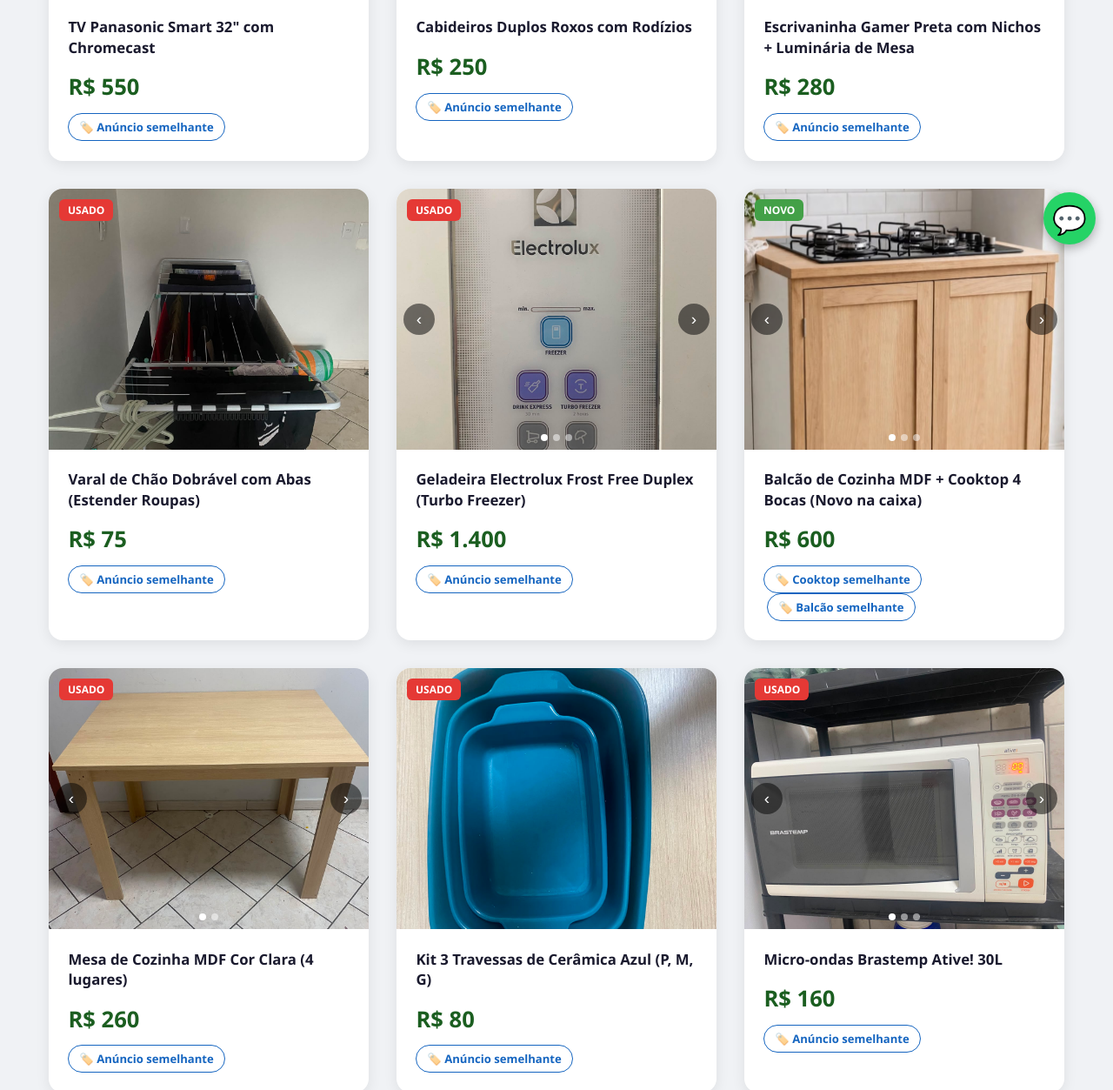
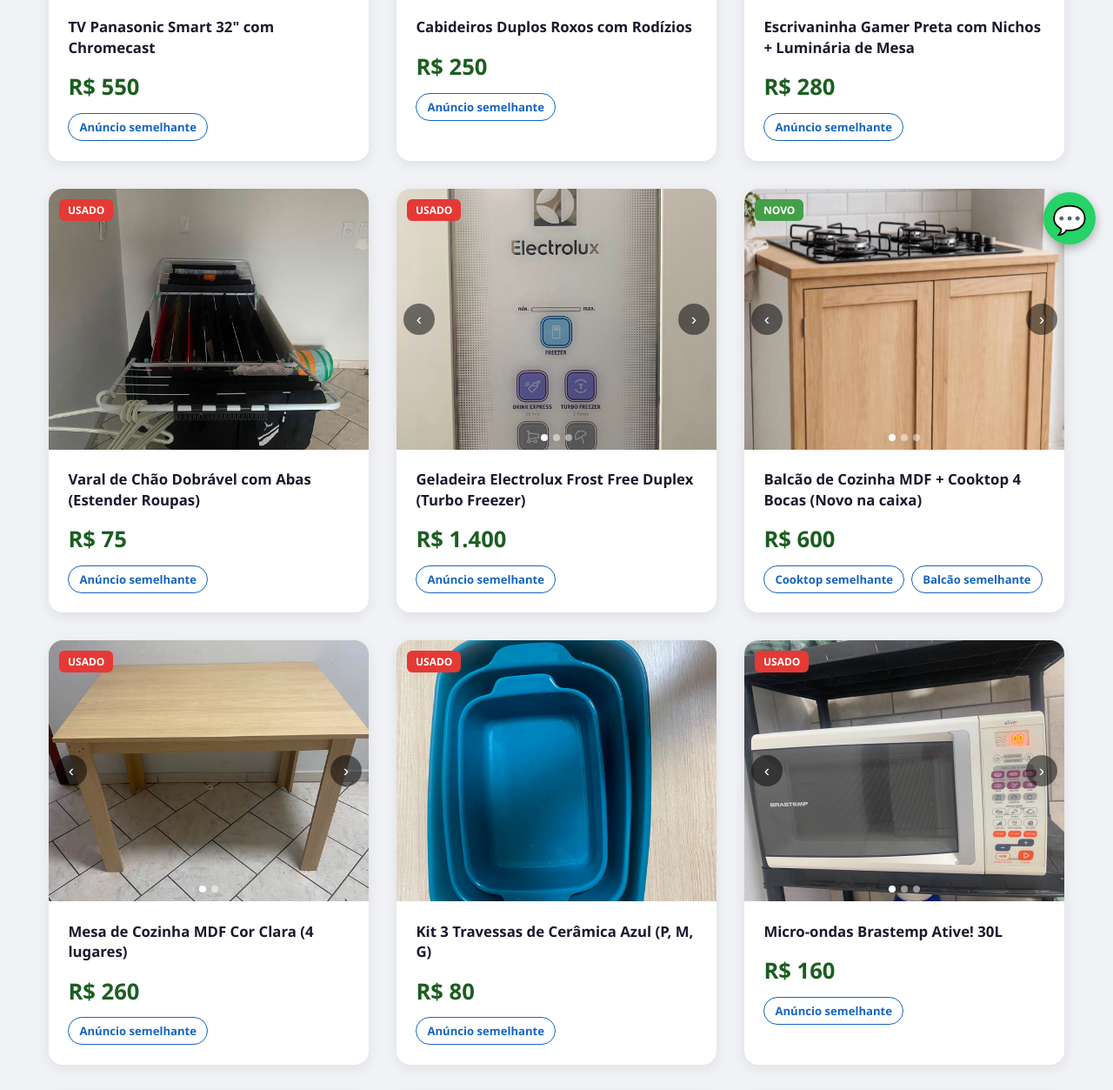
Before and after one commit to brunosrd/desapegoriodosul, a plain HTML site: page index.html in a window 1280 px wide. Shown: the part 499-1752 px from the top of the page at 87% size. Drawn offline with Linux system fonts and the light colour scheme.

Commit message:
Remove emojis dos links de anúncio semelhante

```diff
--- a/index.html
+++ b/index.html
@@ -243,7 +243,7 @@
                 <div class="product-info">
                     <div class="product-name">TV Panasonic Smart 32" com Chromecast</div>
                     <div class="product-price">R$ 550</div>
-                    <div class="product-compare"><a href="https://www.220-electronics.com/products/panasonic-th-32h400m-32-led-tv-pal-ntsc-secam-110-v-220-volt-240-volts-50-60-hz" target="_blank">🏷️ Anúncio semelhante</a></div>
+                    <div class="product-compare"><a href="https://www.220-electronics.com/products/panasonic-th-32h400m-32-led-tv-pal-ntsc-secam-110-v-220-volt-240-volts-50-60-hz" target="_blank">Anúncio semelhante</a></div>
                 </div>
             </div>
 
@@ -258,7 +258,7 @@
                 <div class="product-info">
                     <div class="product-name">Cabideiros Duplos Roxos com Rodízios</div>
                     <div class="product-price">R$ 250</div>
-                    <div class="product-compare"><a href="https://www.mercadolivre.com.br/arara-de-roupas-com-rodinhas-sapateira-altura-regulavel/up/MLBU4333538880" target="_blank">🏷️ Anúncio semelhante</a></div>
+                    <div class="product-compare"><a href="https://www.mercadolivre.com.br/arara-de-roupas-com-rodinhas-sapateira-altura-regulavel/up/MLBU4333538880" target="_blank">Anúncio semelhante</a></div>
                 </div>
             </div>
 
@@ -273,7 +273,7 @@
                 <div class="product-info">
                     <div class="product-name">Escrivaninha Gamer Preta com Nichos + Luminária de Mesa</div>
                     <div class="product-price">R$ 280</div>
-                    <div class="product-compare"><a href="https://www.kabum.com.br/produto/354196/mesa-gamer-notavel-escrivaninha-para-computador-home-office-nicho-cpu-3-prateleiras-quarto-preta" target="_blank">🏷️ Anúncio semelhante</a></div>
+                    <div class="product-compare"><a href="https://www.kabum.com.br/produto/354196/mesa-gamer-notavel-escrivaninha-para-computador-home-office-nicho-cpu-3-prateleiras-quarto-preta" target="_blank">Anúncio semelhante</a></div>
                 </div>
             </div>
 
@@ -288,7 +288,7 @@
                 <div class="product-info">
                     <div class="product-name">Varal de Chão Dobrável com Abas (Estender Roupas)</div>
                     <div class="product-price">R$ 75</div>
-                    <div class="product-compare"><a href="https://www.carrefour.com.br/varal-de-chao-com-abas-maxi-006010-mor-mp935977705/p" target="_blank">🏷️ Anúncio semelhante</a></div>
+                    <div class="product-compare"><a href="https://www.carrefour.com.br/varal-de-chao-com-abas-maxi-006010-mor-mp935977705/p" target="_blank">Anúncio semelhante</a></div>
                 </div>
             </div>
 
@@ -308,7 +308,7 @@
                 <div class="product-info">
                     <div class="product-name">Geladeira Electrolux Frost Free Duplex (Turbo Freezer)</div>
                     <div class="product-price">R$ 1.400</div>
-                    <div class="product-compare"><a href="https://www.mercadolivre.com.br/geladeira-electrolux-frost-free-inverter-490l-experience-inverse-branca-ib51/p/MLB61779090" target="_blank">🏷️ Anúncio semelhante</a></div>
+                    <div class="product-compare"><a href="https://www.mercadolivre.com.br/geladeira-electrolux-frost-free-inverter-490l-experience-inverse-branca-ib51/p/MLB61779090" target="_blank">Anúncio semelhante</a></div>
                 </div>
             </div>
 
@@ -328,7 +328,7 @@
                 <div class="product-info">
                     <div class="product-name">Balcão de Cozinha MDF + Cooktop 4 Bocas (Novo na caixa)</div>
                     <div class="product-price">R$ 600</div>
-                    <div class="product-compare"><a href="https://www.schumann.com.br/cooktop-4-bocas-a-gas-fischer-fit-line-com-mesa-de-vidro-temperado-preto-bivolt-p1213013" target="_blank">🏷️ Cooktop semelhante</a> <a href="https://www.madesa.com/products/balcao-madesa-acordes-100-mdf-80-cm-2-portas-branco" target="_blank">🏷️ Balcão semelhante</a></div>
+                    <div class="product-compare"><a href="https://www.schumann.com.br/cooktop-4-bocas-a-gas-fischer-fit-line-com-mesa-de-vidro-temperado-preto-bivolt-p1213013" target="_blank">Cooktop semelhante</a> <a href="https://www.madesa.com/products/balcao-madesa-acordes-100-mdf-80-cm-2-portas-branco" target="_blank">Balcão semelhante</a></div>
                 </div>
             </div>
 
@@ -347,7 +347,7 @@
                 <div class="product-info">
                     <div class="product-name">Mesa de Cozinha MDF Cor Clara (4 lugares)</div>
                     <div class="product-price">R$ 260</div>
-                    <div class="product-compare"><a href="https://www.amazon.com.br/Jantar-120x90-Lugares-Madeira-OffWhite/dp/B0D1YMCM8L" target="_blank">🏷️ Anúncio semelhante</a></div>
+                    <div class="product-compare"><a href="https://www.amazon.com.br/Jantar-120x90-Lugares-Madeira-OffWhite/dp/B0D1YMCM8L" target="_blank">Anúncio semelhante</a></div>
                 </div>
             </div>
 
@@ -362,7 +362,7 @@
                 <div class="product-info">
                     <div class="product-name">Kit 3 Travessas de Cerâmica Azul (P, M, G)</div>
                     <div class="product-price">R$ 80</div>
-                    <div class="product-compare"><a href="https://www.amazon.com.br/travessa-ceramica/s?k=travessa%20ceramica" target="_blank">🏷️ Anúncio semelhante</a></div>
+                    <div class="product-compare"><a href="https://www.amazon.com.br/travessa-ceramica/s?k=travessa%20ceramica" target="_blank">Anúncio semelhante</a></div>
                 </div>
             </div>
 
@@ -382,7 +382,7 @@
                 <div class="product-info">
                     <div class="product-name">Micro-ondas Brastemp Ative! 30L</div>
                     <div class="product-price">R$ 160</div>
-                    <div class="product-compare"><a href="https://www.mercadolivre.com.br/micro-ondas-brastemp-32l-branco-com-menu-gourmet-bms46ab/p/MLB19119107" target="_blank">🏷️ Anúncio semelhante</a></div>
+                    <div class="product-compare"><a href="https://www.mercadolivre.com.br/micro-ondas-brastemp-32l-branco-com-menu-gourmet-bms46ab/p/MLB19119107" target="_blank">Anúncio semelhante</a></div>
                 </div>
             </div>
 
@@ -401,7 +401,7 @@
                 <div class="product-info">
                     <div class="product-name">Sanduicheira Cadence Inox</div>
                     <div class="product-price">R$ 65</div>
-                    <div class="product-compare"><a href="https://www.pontofrio.com.br/sanduicheira-cadence-toast-e-grill-prime-preto-e-prata-110v/p/1546490306" target="_blank">🏷️ Anúncio semelhante</a></div>
+                    <div class="product-compare"><a href="https://www.pontofrio.com.br/sanduicheira-cadence-toast-e-grill-prime-preto-e-prata-110v/p/1546490306" target="_blank">Anúncio semelhante</a></div>
                 </div>
             </div>
 
@@ -420,7 +420,7 @@
                 <div class="product-info">
                     <div class="product-name">Panela Elétrica de Arroz Mondial Fast Rice 5</div>
                     <div class="product-price">R$ 130</div>
-                    <div class="product-compare"><a href="https://www.pontofrio.com.br/panela-eletrica-mondial-fast-rice-5-premium-npe-08-5x/p/1560098941" target="_blank">🏷️ Anúncio semelhante</a></div>
+                    <div class="product-compare"><a href="https://www.pontofrio.com.br/panela-eletrica-mondial-fast-rice-5-premium-npe-08-5x/p/1560098941" target="_blank">Anúncio semelhante</a></div>
                 </div>
             </div>
 
@@ -439,7 +439,7 @@
                 <div class="product-info">
                     <div class="product-name">Air Fryer Mondial Family 4L</div>
                     <div class="product-price">R$ 140</div>
-                    <div class="product-compare"><a href="https://www.pontofrio.com.br/fritadeira-eletrica-mondial-air-fryer-4-litros-afn-40/p/1560593162" target="_blank">🏷️ Anúncio semelhante</a></div>
+                    <div class="product-compare"><a href="https://www.pontofrio.com.br/fritadeira-eletrica-mondial-air-fryer-4-litros-afn-40/p/1560593162" target="_blank">Anúncio semelhante</a></div>
                 </div>
             </div>
 
@@ -459,7 +459,7 @@
                 <div class="product-info">
                     <div class="product-name">Aspirador de Pó Vertical Mondial 1000W</div>
                     <div class="product-price">R$ 95</div>
-                    <div class="product-compare"><a href="https://www.carrefour.com.br/produto/aspirador-de-po-vertical-cyclone-stick-1000-mondial-328424336" target="_blank">🏷️ Anúncio semelhante</a></div>
+                    <div class="product-compare"><a href="https://www.carrefour.com.br/produto/aspirador-de-po-vertical-cyclone-stick-1000-mondial-328424336" target="_blank">Anúncio semelhante</a></div>
                 </div>
             </div>
 
@@ -479,7 +479,7 @@
                 <div class="product-info">
                     <div class="product-name">Lavadora Electrolux Turbo Capacidade 12kg</div>
                     <div class="product-price">R$ 650</div>
-                    <div class="product-compare"><a href="https://www.zoom.com.br/lavadora-roupas/lavadora-electrolux-12-kg-lt12" target="_blank">🏷️ Anúncio semelhante</a></div>
+                    <div class="product-compare"><a href="https://www.zoom.com.br/lavadora-roupas/lavadora-electrolux-12-kg-lt12" target="_blank">Anúncio semelhante</a></div>
                 </div>
             </div>
 
@@ -494,7 +494,7 @@
                 <div class="product-info">
                     <div class="product-name">Ventilador de Coluna Britânia Turbo 160W</div>
                     <div class="product-price">R$ 110</div>
-                    <div class="product-compare"><a href="https://www.britania.com.br/ventilador-bvt450-127v-033011181/p" target="_blank">🏷️ Anúncio semelhante</a></div>
+                    <div class="product-compare"><a href="https://www.britania.com.br/ventilador-bvt450-127v-033011181/p" target="_blank">Anúncio semelhante</a></div>
                 </div>
             </div>
 
@@ -513,7 +513,7 @@
                 <div class="product-info">
                     <div class="product-name">Aquecedor / Termoventilador Good&Go</div>
                     <div class="product-price">R$ 70</div>
-                    <div class="product-compare"><a href="https://www.buscape.com.br/aquecedor-ambiente-ar/aquecedor-eletrico-termoventilador-ventisol-a1" target="_blank">🏷️ Anúncio semelhante</a></div>
+                    <div class="product-compare"><a href="https://www.buscape.com.br/aquecedor-ambiente-ar/aquecedor-eletrico-termoventilador-ventisol-a1" target="_blank">Anúncio semelhante</a></div>
                 </div>
             </div>
 
@@ -532,7 +532,7 @@
                 <div class="product-info">
                     <div class="product-name">Frigobar Consul Compacto 120L</div>
                     <div class="product-price">R$ 575</div>
-                    <div class="product-compare"><a href="https://www.pontofrio.com.br/frigobar-consul-crc12cb-com-gaveta-retratil-117-l/p/3473085" target="_blank">🏷️ Anúncio semelhante</a></div>
+                    <div class="product-compare"><a href="https://www.pontofrio.com.br/frigobar-consul-crc12cb-com-gaveta-retratil-117-l/p/3473085" target="_blank">Anúncio semelhante</a></div>
                 </div>
             </div>
 
@@ -551,7 +551,7 @@
                 <div class="product-info">
                     <div class="product-name">Monitor LG Flatron W2043S 20" + Adaptador HDMI-VGA</div>
                     <div class="product-price">R$ 120</div>
-                    <div class="product-compare"><a href="https://www.magazineluiza.com.br/busca/monitor+led+20+polegadas/" target="_blank">🏷️ Anúncio semelhante</a></div>
+                    <div class="product-compare"><a href="https://www.magazineluiza.com.br/busca/monitor+led+20+polegadas/" target="_blank">Anúncio semelhante</a></div>
                 </div>
             </div>
 
```
